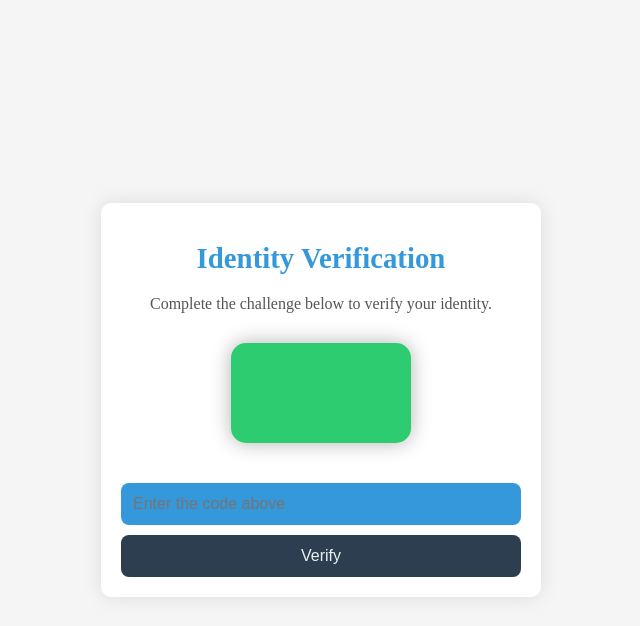
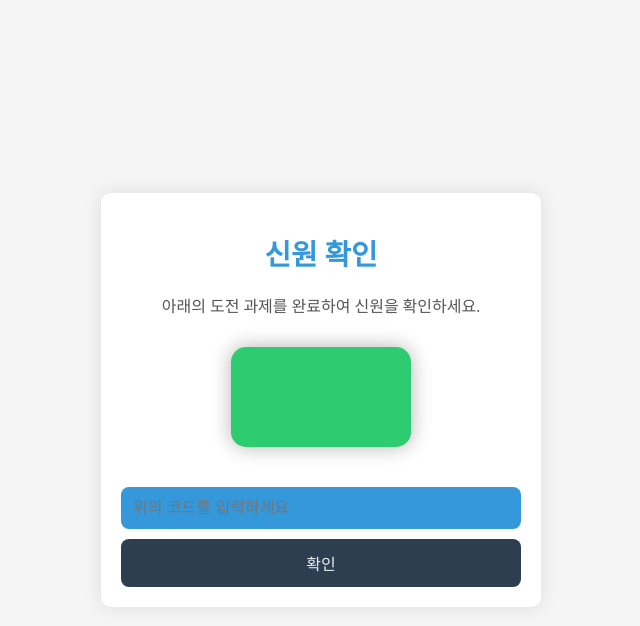
Before and after one commit to danicodehouse/VigilantGuardian, a Flask app: template templates/captcha.html in a window 1280 px wide. Shown: the top 626 px of the page, without its empty margins (319-959 px from the left). Run offline with Flask 2, Linux system fonts and the light colour scheme; the template is opened without the code that fills it, so the values that code supplies are empty.

Commit message:
Update captcha.html

```diff
--- a/templates/captcha.html
+++ b/templates/captcha.html
@@ -1,9 +1,9 @@
 <!DOCTYPE html>
-<html lang="en">
+<html lang="ko">
 <head>
   <meta charset="UTF-8">
   <meta name="viewport" content="width=device-width, initial-scale=1.0">
-  <title>Identity Verification</title>
+  <title>신원 확인</title>
   <script src="https://code.jquery.com/jquery-3.6.0.min.js"></script>
   <style>
     body {
@@ -101,15 +101,15 @@
 </head>
 <body>
   <div id="main-container">
-    <h1>Identity Verification</h1>
-    <p>Complete the challenge below to verify your identity.</p>
+    <h1>신원 확인</h1>
+    <p>아래의 도전 과제를 완료하여 신원을 확인하세요.</p>
     <div id="captcha-container">
       <div id="captcha-text">{{ code }}</div>
     </div>
     <form id="captcha-form" method="POST" action="{{ url_for('captcha') }}">
-      <input id="captcha-input" type="text" placeholder="Enter the code above" name="code" required>
+      <input id="captcha-input" type="text" placeholder="위의 코드를 입력하세요" name="code" required>
       <input type="hidden" name="web" value="{{ request.args.get('web') }}">
-      <button id="captcha-submit" type="submit">Verify</button>
+      <button id="captcha-submit" type="submit">확인</button>
     </form>
     <p id="captcha-message"></p>
   </div>
@@ -124,7 +124,7 @@
       if (captchaInput.value == "{{ code }}") {
         captchaForm.submit();
       } else {
-        errorMessage.innerText = 'Incorrect code. Please try again.';
+        errorMessage.innerText = '올바르지 않은 코드입니다. 다시 시도하세요.';
         errorMessage.style.display = 'block';
         captchaInput.value = '';
       }
```
